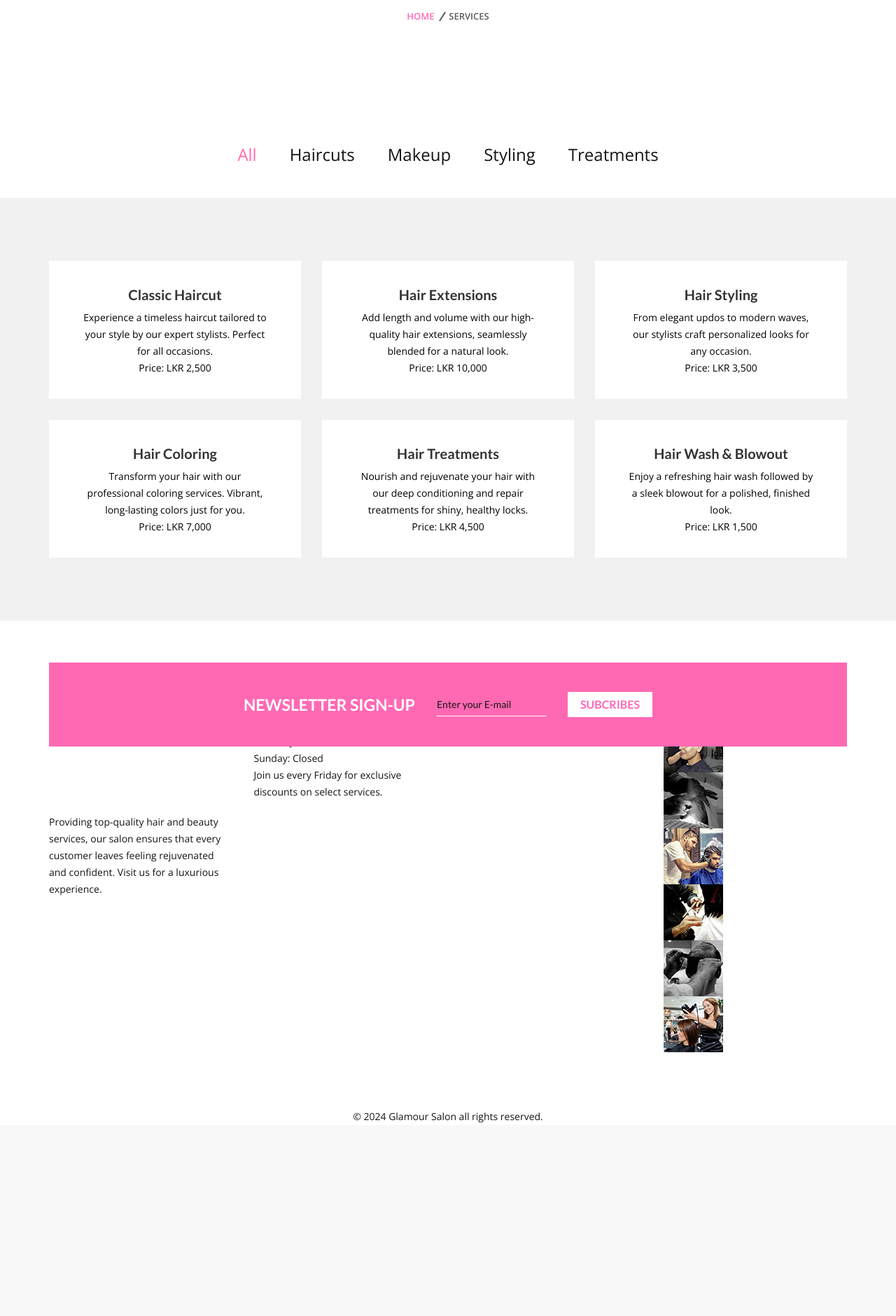
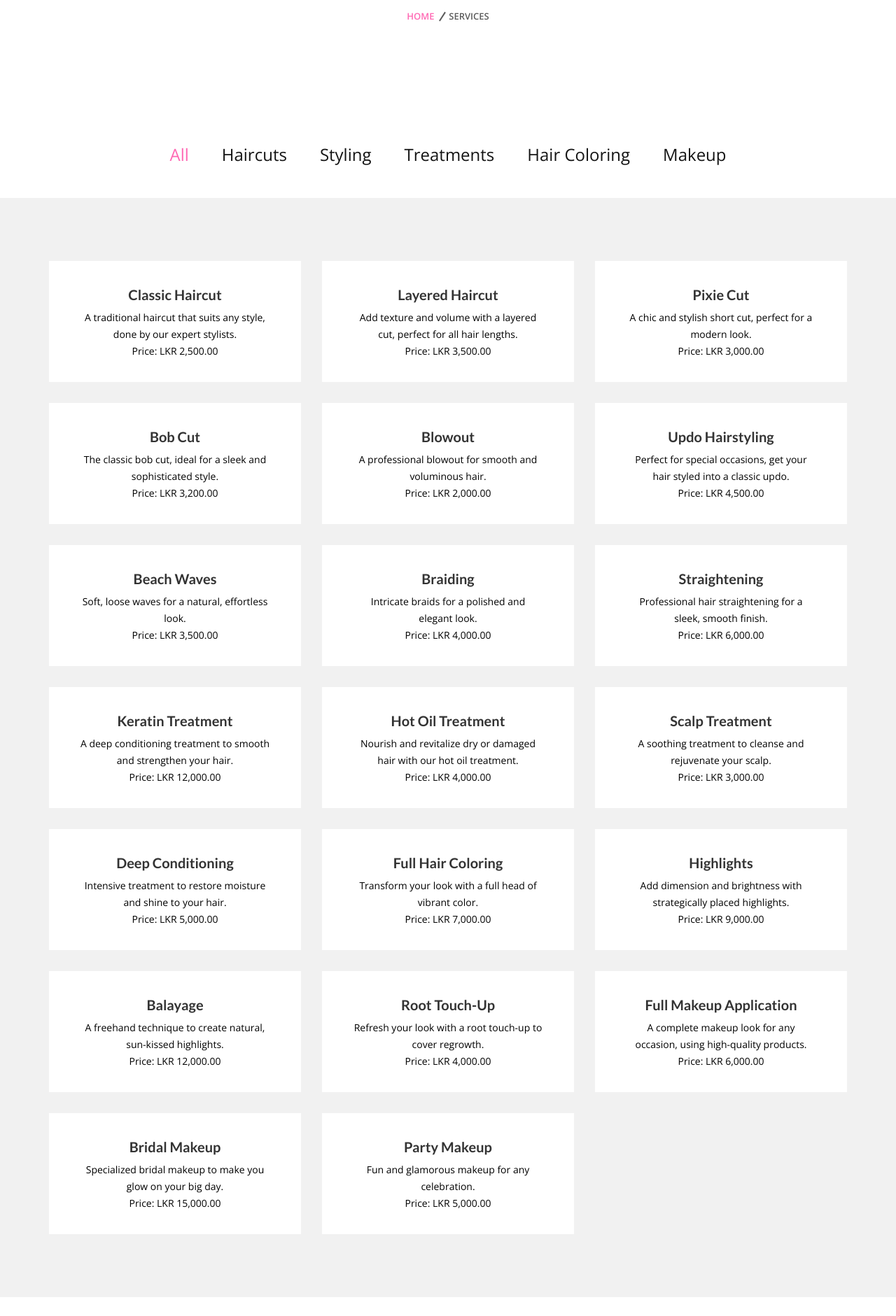
Before and after one commit to hirunaofficial/salon-management-system, a PHP site: page /services.php in a window 1280 px wide. Shown: the part 459-2340 px from the top of the page at 70% size. Before the commit the page ends 2064 px from the top, so only its background shows below. Run offline with PHP 8.4, Linux system fonts and the light colour scheme; data comes from the database, SQL or seed files in the repository; both versions use the stored data as it was after the commit.

Commit message:
Added dynamic category filtering and service display from the database on the services page fetching unique categories and listing services dynamically based on the database values

```diff
--- /dev/null
+++ b/dbconnect.php
@@ -0,0 +1,13 @@
+<?php
+$host = 'localhost';
+$db   = 'glamoursalon';
+$user = 'root';
+$pass = '';
+
+try {
+    $pdo = new PDO("mysql:host=$host;dbname=$db", $user, $pass);
+    $pdo->setAttribute(PDO::ATTR_ERRMODE, PDO::ERRMODE_EXCEPTION);
+} catch (PDOException $e) {
+    die("Connection failed: " . $e->getMessage());
+}
+?>
--- a/services.php
+++ b/services.php
@@ -1,4 +1,17 @@
-<?php include 'header.php'; ?>
+<?php
+include 'header.php';
+include 'dbconnect.php';
+
+// Query to fetch unique categories from the services table
+$stmt = $pdo->prepare("SELECT DISTINCT category FROM services");
+$stmt->execute();
+$categories = $stmt->fetchAll(PDO::FETCH_ASSOC);
+
+// Query to fetch all services from the database
+$stmt_services = $pdo->prepare("SELECT * FROM services");
+$stmt_services->execute();
+$services = $stmt_services->fetchAll(PDO::FETCH_ASSOC);
+?>
 
 <section class="breadcrumbs-area ptb-100">
     <div class="container">
@@ -24,10 +37,9 @@
             <div class="col-12 text-center">
                 <ul id="service-filters" class="port-filter-nav">
                     <li data-filter="*" class="is-checked">All</li>
-                    <li data-filter=".haircut">Haircuts</li>
-                    <li data-filter=".makeup">Makeup</li>
-                    <li data-filter=".styling">Styling</li>
-                    <li data-filter=".treatment">Treatments</li>
+                    <?php foreach ($categories as $category): ?>
+                        <li data-filter=".<?= strtolower($category['category']) ?>"><?= ucfirst($category['category']) ?></li>
+                    <?php endforeach; ?>
                 </ul>
             </div>
         </div>
@@ -37,53 +49,15 @@
 <section id="hs-service-area" class="hs-service area ptb-90 bg-gray">
     <div class="container">
         <div class="row mb-n6 grid">
-            <div class="col-lg-4 col-md-6 mb-6 pro-item haircut">
-                <div class="single-service-area">
-                    <h4 class="ser-vice-tit">Classic Haircut</h4>
-                    <p class="ser-pra">Experience a timeless haircut tailored to your style by our expert stylists. Perfect for all occasions.</p>
-                    <p class="service-price">Price: LKR 2,500</p>
+            <?php foreach ($services as $service): ?>
+                <div class="col-lg-4 col-md-6 mb-6 pro-item <?= strtolower($service['category']) ?>">
+                    <div class="single-service-area">
+                        <h4 class="ser-vice-tit"><?= $service['name'] ?></h4>
+                        <p class="ser-pra"><?= $service['description'] ?></p>
+                        <p class="service-price">Price: LKR <?= number_format($service['price'], 2) ?></p>
+                    </div>
                 </div>
-            </div>
-
-            <div class="col-lg-4 col-md-6 mb-6 pro-item styling">
-                <div class="single-service-area">
-                    <h4 class="ser-vice-tit">Hair Extensions</h4>
-                    <p class="ser-pra">Add length and volume with our high-quality hair extensions, seamlessly blended for a natural look.</p>
-                    <p class="service-price">Price: LKR 10,000</p>
-                </div>
-            </div>
-
-            <div class="col-lg-4 col-md-6 mb-6 pro-item styling">
-                <div class="single-service-area">
-                    <h4 class="ser-vice-tit">Hair Styling</h4>
-                    <p class="ser-pra">From elegant updos to modern waves, our stylists craft personalized looks for any occasion.</p>
-                    <p class="service-price">Price: LKR 3,500</p>
-                </div>
-            </div>
-
-            <div class="col-lg-4 col-md-6 mb-6 pro-item styling">
-                <div class="single-service-area">
-                    <h4 class="ser-vice-tit">Hair Coloring</h4>
-                    <p class="ser-pra">Transform your hair with our professional coloring services. Vibrant, long-lasting colors just for you.</p>
-                    <p class="service-price">Price: LKR 7,000</p>
-                </div>
-            </div>
-
-            <div class="col-lg-4 col-md-6 mb-6 pro-item treatment">
-                <div class="single-service-area">
-                    <h4 class="ser-vice-tit">Hair Treatments</h4>
-                    <p class="ser-pra">Nourish and rejuvenate your hair with our deep conditioning and repair treatments for shiny, healthy locks.</p>
-                    <p class="service-price">Price: LKR 4,500</p>
-                </div>
-            </div>
-
-            <div class="col-lg-4 col-md-6 mb-6 pro-item styling">
-                <div class="single-service-area">
-                    <h4 class="ser-vice-tit">Hair Wash & Blowout</h4>
-                    <p class="ser-pra">Enjoy a refreshing hair wash followed by a sleek blowout for a polished, finished look.</p>
-                    <p class="service-price">Price: LKR 1,500</p>
-                </div>
-            </div>
+            <?php endforeach; ?>
         </div>
     </div>
 </section>
```
Also changed, not shown: database/database.sql (added, +42 -0 lines).
